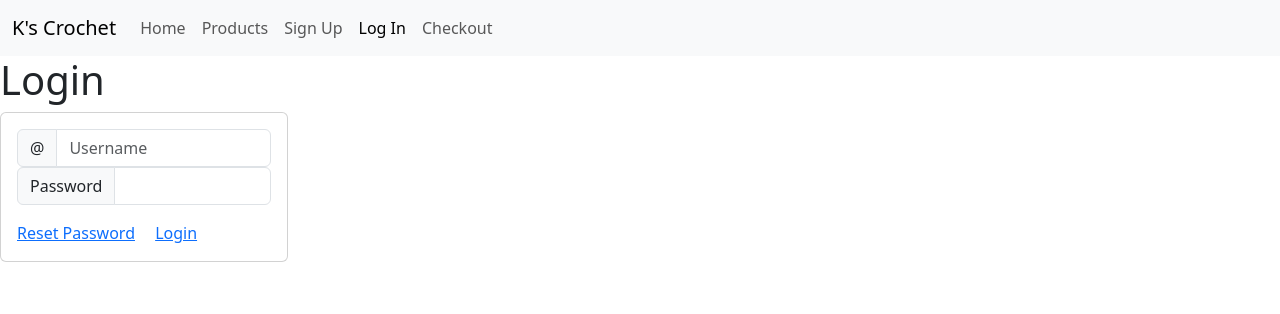
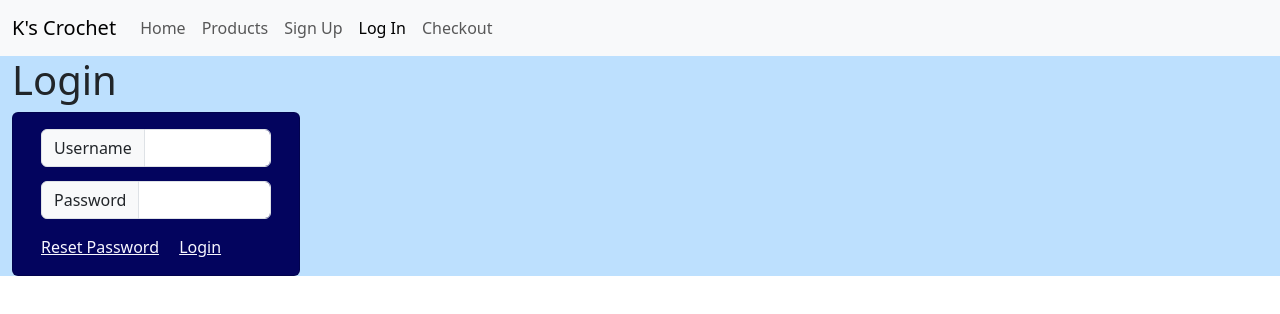
Before and after one commit to kendrahs/Capstone1Ecommerse, a plain HTML site: page login.html in a window 1280 px wide. Drawn offline with nearby package versions, Linux system fonts and the light colour scheme.

Commit message:
Styled login page

```diff
--- a/login.html
+++ b/login.html
@@ -37,31 +37,37 @@
     </header>
 
     <main>
+      <div class="container-fluid" style="background: #bde0fe;">
         <h1>Login</h1>
 
-        <div class="card" style="width: 18rem;">
+        <div class="card" style="width: 18rem; background: #03045e;">
           <div class="card-body">
             <!--username-->
-            <div class="input-group flex-nowrap">
-              <span class="input-group-text" id="addon-wrapping">@</span>
-              <input type="text" class="form-control" placeholder="Username" aria-label="Username" aria-describedby="addon-wrapping">
+            <div class="container" style="padding-bottom: 14px;">
+              <div class="input-group flex-nowrap">
+                <span class="input-group-text" id="addon-wrapping">Username</span>
+                <input type="text" class="form-control" aria-label="Username" aria-describedby="addon-wrapping">
+              </div>
             </div>
             <!--password-->
-            <div class="input-group mb-3">
-              <span class="input-group-text" id="inputGroup-sizing-default">Password</span>
-              <input type="text" class="form-control" aria-label="Sizing example input" aria-describedby="inputGroup-sizing-default">
+            <div class="container">
+              <div class="input-group mb-3">
+                <span class="input-group-text" id="inputGroup-sizing-default">Password</span>
+                <input type="text" class="form-control" aria-label="Sizing example input" aria-describedby="inputGroup-sizing-default">
+              </div>
             </div>
 
-            <a href="#" class="card-link">Reset Password</a>
-            <a href="#" class="card-link">Login</a>
+            <!--reset and login links-->
+            <div class="container">
+              <a href="#" class="card-link" style="color:#f8f7ff">Reset Password</a>
+              <a href="login.html" class="card-link" style="color:#f8f7ff">Login</a>
+            </div>
+
           </div>
         </div>
+      </div>
+    </main>
 
-
-
-
-
-    </main>
     <footer></footer>
     <script src="https://cdn.jsdelivr.net/npm/bootstrap@5.3.2/dist/js/bootstrap.bundle.min.js" integrity="sha384-C6RzsynM9kWDrMNeT87bh95OGNyZPhcTNXj1NW7RuBCsyN/o0jlpcV8Qyq46cDfL" crossorigin="anonymous"></script>
   </body>
```
